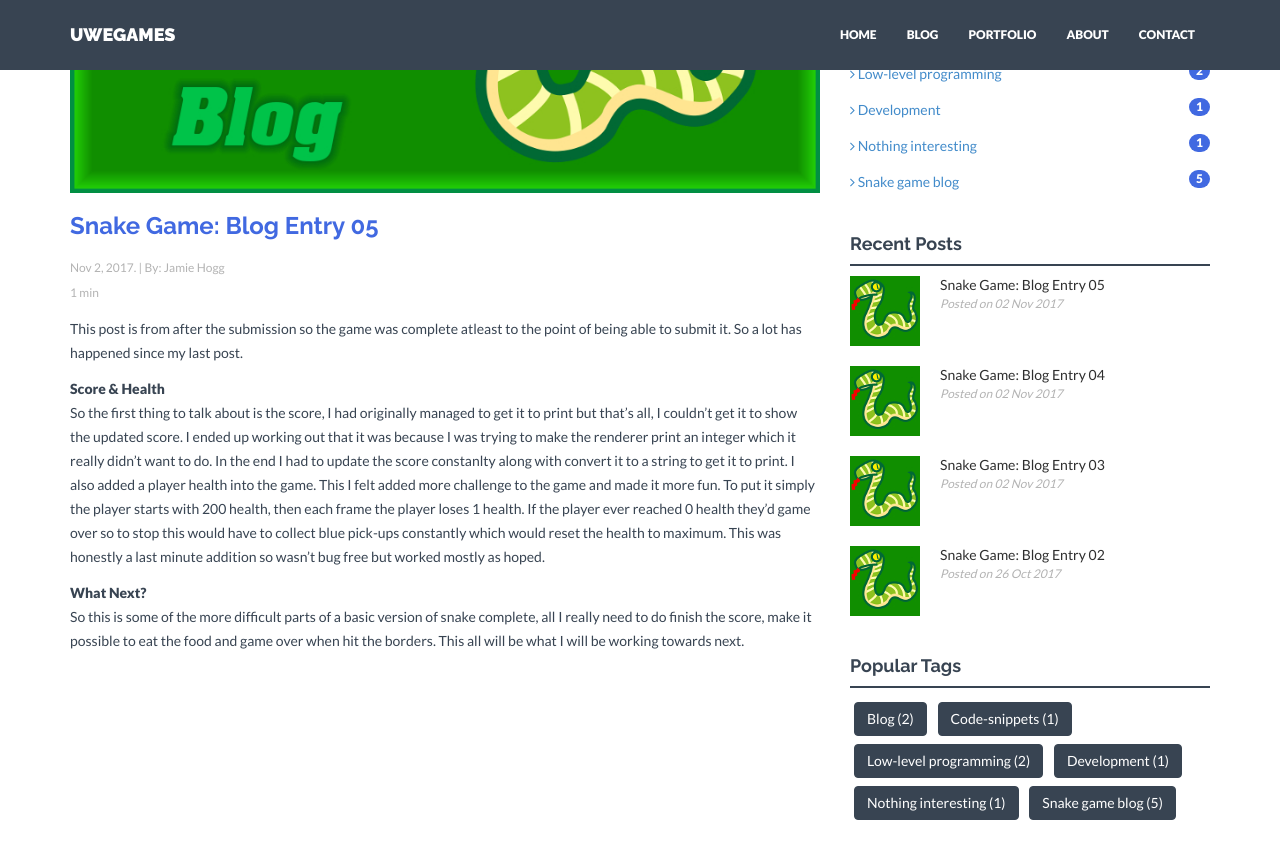
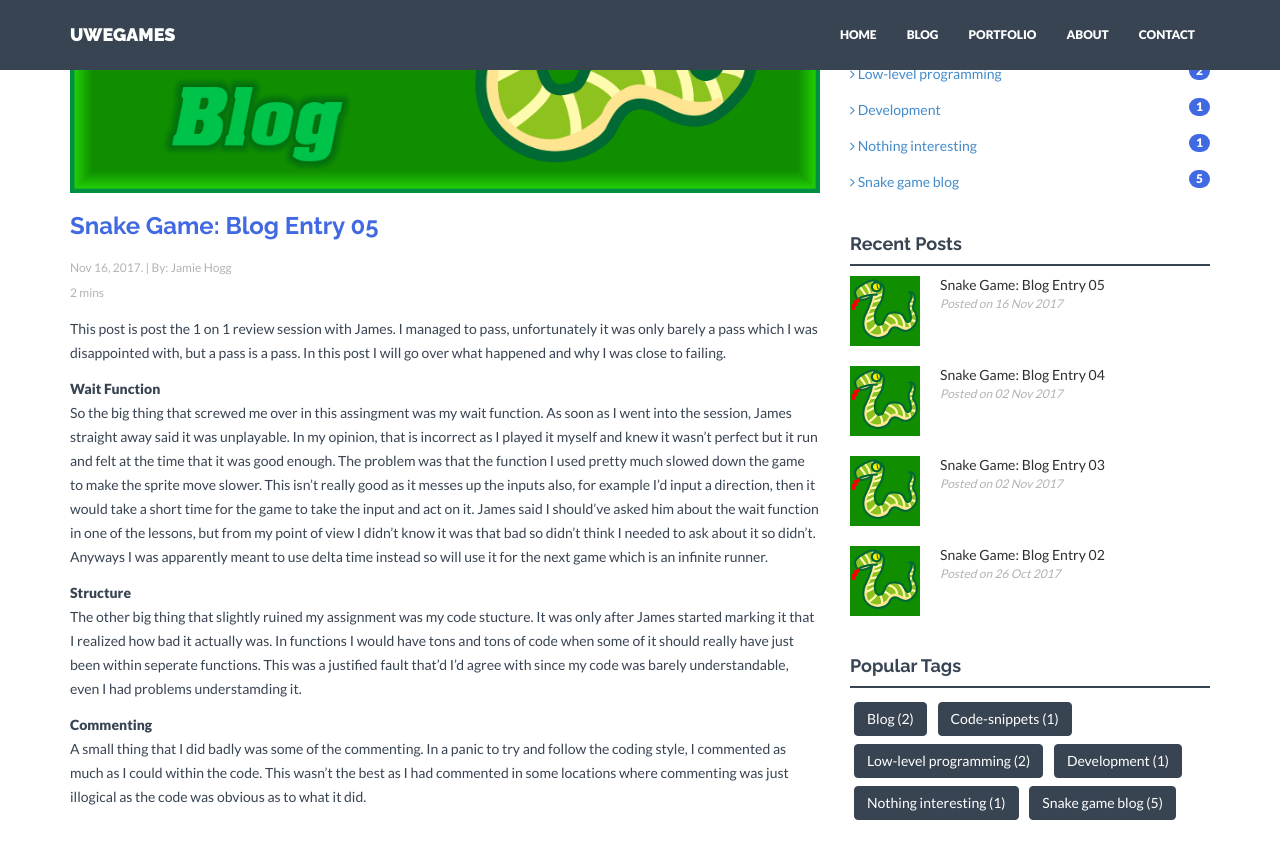
Before and after one commit to JamieHogg/JamieHogg.github.io, a Jekyll site: the page built from _posts/2017-11-16-snake_game_blog_5.markdown, in a window 1280 px wide and 900 px high, scrolled down 416 px. Shown: the top 859 px of the window. Built offline with Jekyll 4.4.1, drawn with Linux system fonts in a browser that asks for light colours; nearby versions of some CDN libraries.

Commit message:
Update 2017-11-16-snake_game_blog_5.markdown

```diff
--- a/_posts/2017-11-16-snake_game_blog_5.markdown
+++ b/_posts/2017-11-16-snake_game_blog_5.markdown
@@ -1,19 +1,22 @@
 ---
 layout: post
 title:  "Snake Game: Blog Entry 05"
-date:   2017-11-02 13:35:00
+date:   2017-11-16 10:35:00
 author: Jamie Hogg
 categories:
 - Snake Game Blog
 img: post04.jpg
 thumb: snake_thumb.jpg
 ---
-This post is from after the submission so the game was complete atleast to the point of being able to submit it. So a lot has happened since my last post.
+This post is post the 1 on 1 review session with James. I managed to pass, unfortunately it was only barely a pass which I was disappointed with, but a pass is a pass. In this post I will go over what happened and why I was close to failing.
 
-<b>Score & Health</b><BR>
-So the first thing to talk about is the score, I had originally managed to get it to print but that's all, I couldn't get it to show the updated score. I ended up working out that it was because I was trying to make the renderer print an integer which it really didn't want to do. In the end I had to update the score constanlty along with convert it to a string to get it to print.
-I also added a player health into the game. This I felt added more challenge to the game and made it more fun. To put it simply the player starts with 200 health, then each frame the player loses 1 health. If the player ever reached 0 health they'd game over so to stop this would have to collect blue pick-ups constantly which would reset the health to maximum.
-This was honestly a last minute addition so wasn't bug free but worked mostly as hoped.
+<b>Wait Function</b><BR>
+So the big thing that screwed me over in this assingment was my wait function. As soon as I went into the session, James straight away said it was unplayable. In my opinion, that is incorrect as I played it myself and knew it wasn't perfect but it run and felt at the time that it was good enough. The problem was that the function I used pretty much slowed down the game to make the sprite move slower. This isn't really good as it messes up the inputs also, for example I'd input a direction, then it would take a short time for the game to take the input and act on it.
+James said I should've asked him about the wait function in one of the lessons, but from my point of view I didn't know it was that bad so didn't think I needed to ask about it so didn't.
+Anyways I was apparently meant to use delta time instead so will use it for the next game which is an infinite runner.
 
-<b>What Next?</b><BR>
-So this is some of the more difficult parts of a basic version of snake complete, all I really need to do finish the score, make it possible to eat the food and game over when hit the borders. This all will be what I will be working towards next.
+<b>Structure</b><BR>
+The other big thing that slightly ruined my assignment was my code stucture. It was only after James started marking it that I realized how bad it actually was. In functions I would have tons and tons of code when some of it should really have just been within seperate functions. This was a justified fault that'd I'd agree with since my code was barely understandable, even I had problems understamding it.
+
+<b>Commenting</b><BR>
+A small thing that I did badly was some of the commenting. In a panic to try and follow the coding style, I commented as much as I could within the code. This wasn't the best as I had commented in some locations where commenting was just illogical as the code was obvious as to what it did.
```
